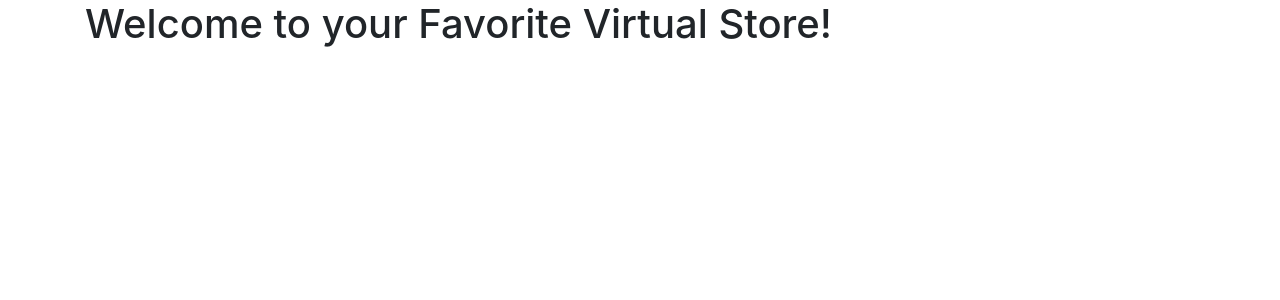
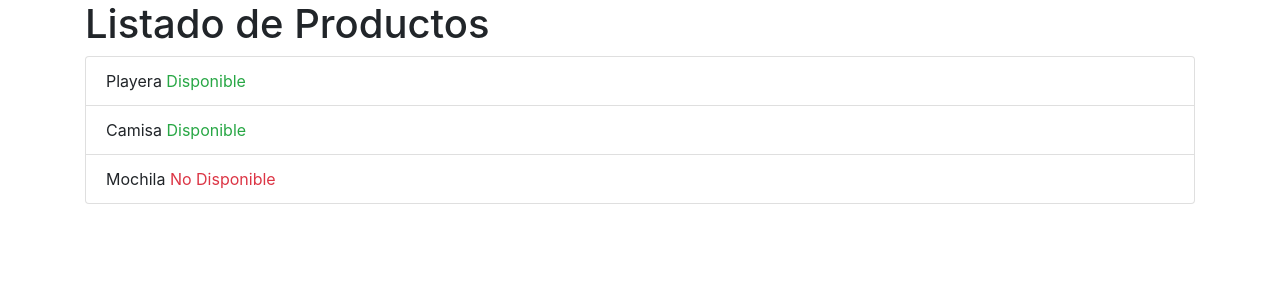
Before and after one commit to geovanniberdugo/estore, a Django app: page / in a window 1280 px wide. Shown: the top 300 px of the page. Run offline with Django 3.2, Linux system fonts and the light colour scheme; some libraries are stand-ins or nearby versions.

Commit message:
Adding some context and testing the product's view with some static products.

```diff
--- a/estore/views.py
+++ b/estore/views.py
@@ -2,4 +2,12 @@ from django.shortcuts import render
 from django.http import HttpResponse
 
 def index(request):
-    return render(request, 'index.html', {})
+    return render(request, 'index.html', {
+        'message': 'Listado de Productos',
+        'title': 'Productos',
+        'products': [
+            {'title':'Playera', 'price':'5', 'stock':True},
+            {'title':'Camisa', 'price':'50', 'stock':True},
+            {'title':'Mochila', 'price':'20', 'stock':False}
+        ]
+    })
--- a/templates/index.html
+++ b/templates/index.html
@@ -3,14 +3,28 @@
 <head>
     <meta charset="UTF-8">
     <meta name="viewport" content="width=device-width, initial-scale=1.0">
-    <title>Ecommerce Store</title>
+    <title>{{ title }}</title>
     <link rel="stylesheet" href="https://stackpath.bootstrapcdn.com/bootstrap/4.5.0/css/bootstrap.min.css" integrity="sha384-9aIt2nRpC12Uk9gS9baDl411NQApFmC26EwAOH8WgZl5MYYxFfc+NcPb1dKGj7Sk" crossorigin="anonymous">
 </head>
 <body>
     <div class="container">
         <div class="row">
             <div class="col">
-                <h1>Welcome to your Favorite Virtual Store!</h1>
+                <h1>{{ message }}</h1>
+                <ul class="list-group">
+                    {% for product in products %}
+                        <li class="list-group-item">{{ product.title }}
+                            <span>
+                                {% if product.stock %}
+                                    <span class="text-success">Disponible</span>
+                                {% else %}
+                                    <span class="text-danger">No Disponible</span>
+                                {% endif %}
+                            </span>
+                        </li>
+                    {% endfor %}
+                </ul>
+
             </div>
         </div>
     </div>
```
